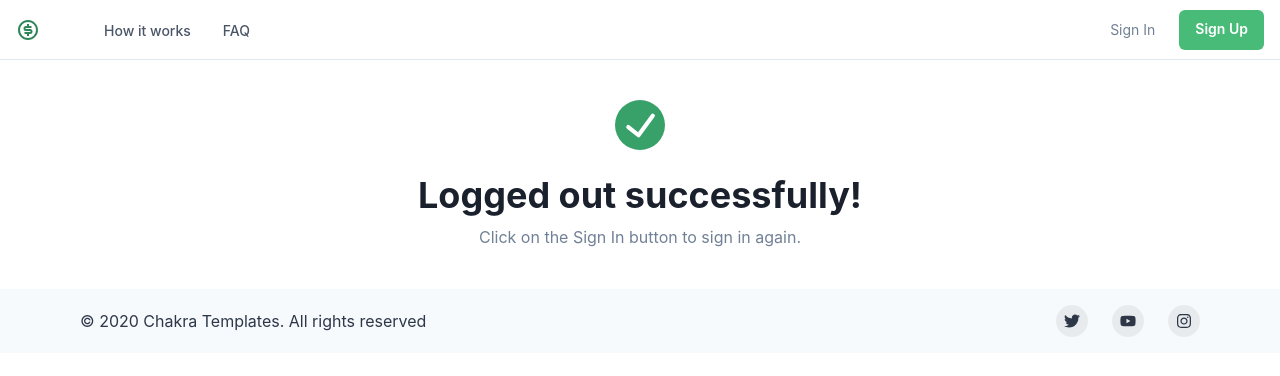
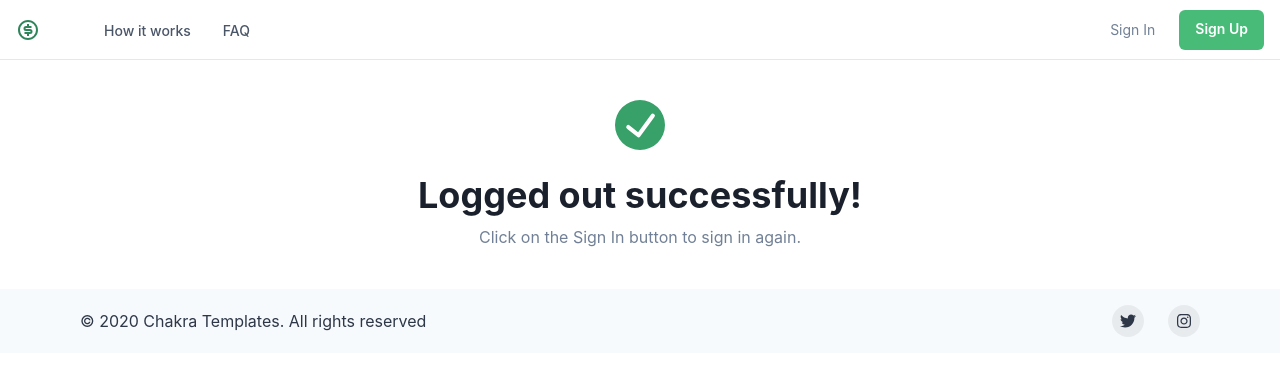
Before and after one commit to letanure/insta-sell, a Next.js app: page /log-out in a window 1280 px wide. Shown: the top 376 px of the page. Built offline with nearby package versions, Linux system fonts and the light colour scheme.

Commit message:
add links to social icons

```diff
--- a/components/Footer.jsx
+++ b/components/Footer.jsx
@@ -51,13 +51,16 @@ export default function SmallWithSocial() {
       >
         <Text>© 2020 Chakra Templates. All rights reserved</Text>
         <Stack direction={"row"} spacing={6}>
-          <SocialButton label={"Twitter"} href={"#"}>
+          <SocialButton
+            label={"Twitter"}
+            href={"https://twitter.com/insta_sell_shop"}
+          >
             <FaTwitter />
           </SocialButton>
-          <SocialButton label={"YouTube"} href={"#"}>
-            <FaYoutube />
-          </SocialButton>
-          <SocialButton label={"Instagram"} href={"#"}>
+          <SocialButton
+            label={"Instagram"}
+            href={"https://www.instagram.com/insta_sell_shop/"}
+          >
             <FaInstagram />
           </SocialButton>
         </Stack>
```
